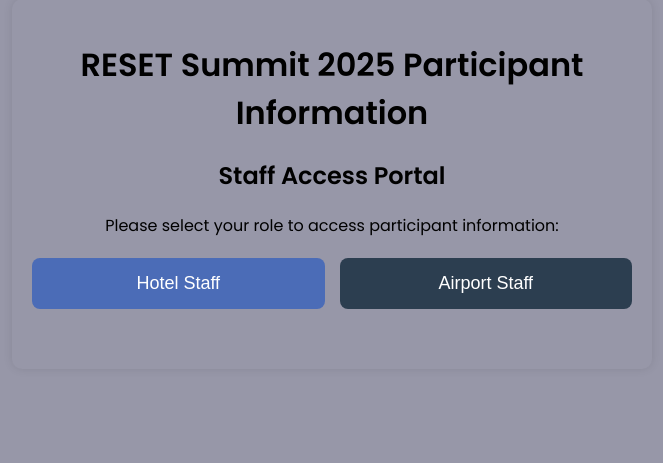
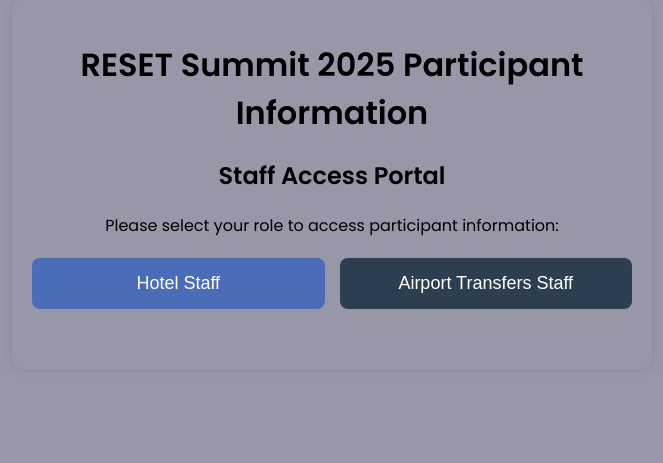
Before and after one commit to nvs581/AMS-ERC, a Flask app: page / in a window 1280 px wide. Shown: the part 216-679 px from the top of the page, without its empty margins (308-971 px from the left). Run offline with Flask 3, Linux system fonts and the light colour scheme.

Commit message:
Update index.html

```diff
--- a/templates/index.html
+++ b/templates/index.html
@@ -24,7 +24,9 @@
 
         <div class="role-buttons">
           <button id="hotel-staff-btn" class="role-btn">Hotel Staff</button>
-          <button id="airport-staff-btn" class="role-btn">Airport Staff</button>
+          <button id="airport-staff-btn" class="role-btn">
+            Airport Transfers Staff
+          </button>
         </div>
       </div>
 
@@ -114,7 +116,7 @@
         const roleTitle =
           role === HOTEL_ROLE
             ? "Hotel Staff Authentication"
-            : "Airport Staff Authentication";
+            : "Airport Transfers Staff Authentication";
         document.getElementById("role-title").textContent = roleTitle;
         document.getElementById("role-selection").style.display = "none";
         document.getElementById("password-section").style.display = "block";
@@ -173,7 +175,10 @@
         document.getElementById("password-section").style.display = "none";
 
         // Update role indicator
-        const roleText = role === HOTEL_ROLE ? "Hotel Staff" : "Airport Staff";
+        const roleText =
+          role === HOTEL_ROLE
+            ? "Hotel Staff"
+            : "Airport Transfers StaffAirport Transfers Staff";
         document.getElementById(
           "current-role-indicator"
         ).innerHTML = `<p class="role-indicator">Logged in as: <strong>${roleText}</strong></p>`;
```
